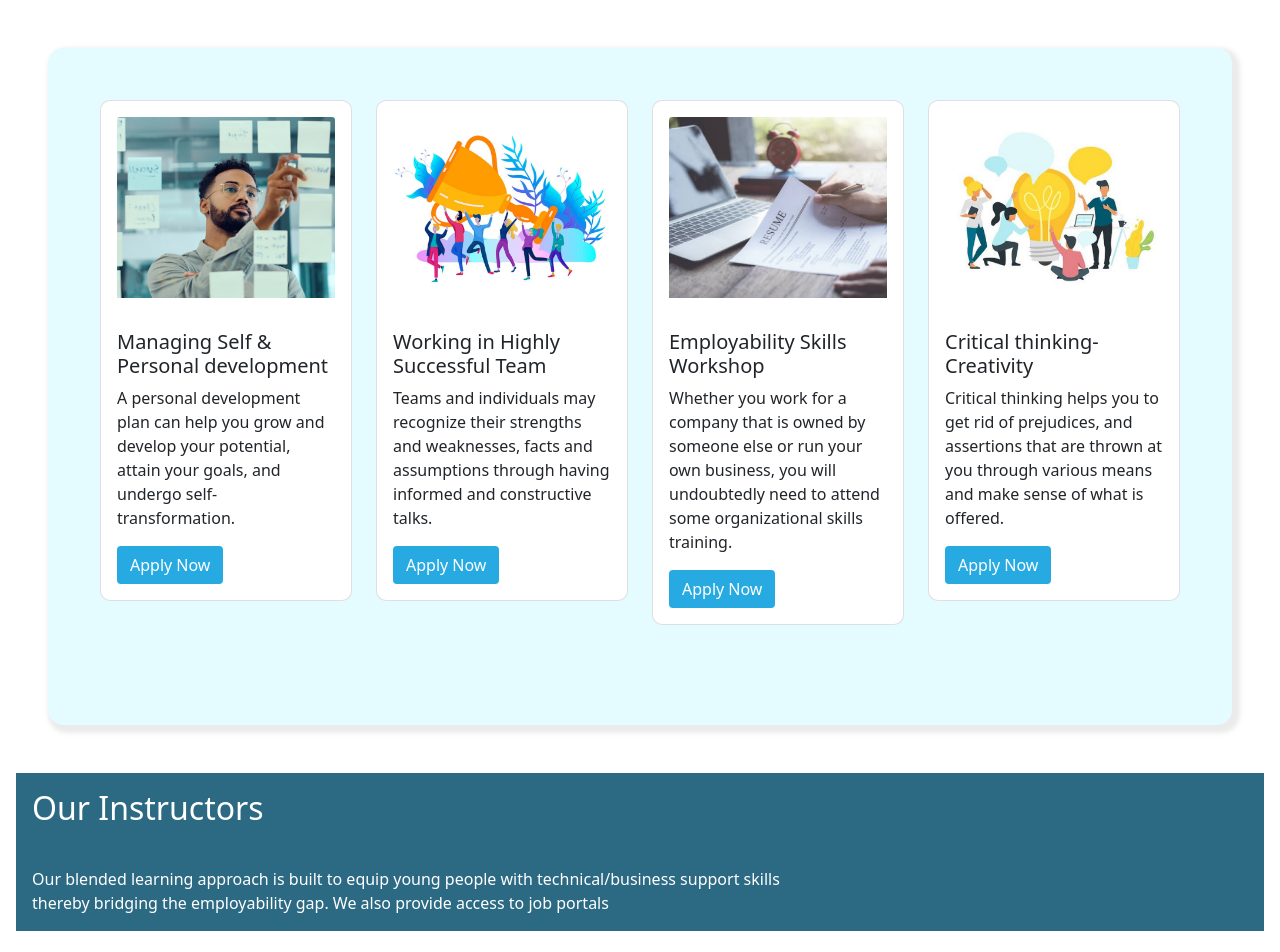
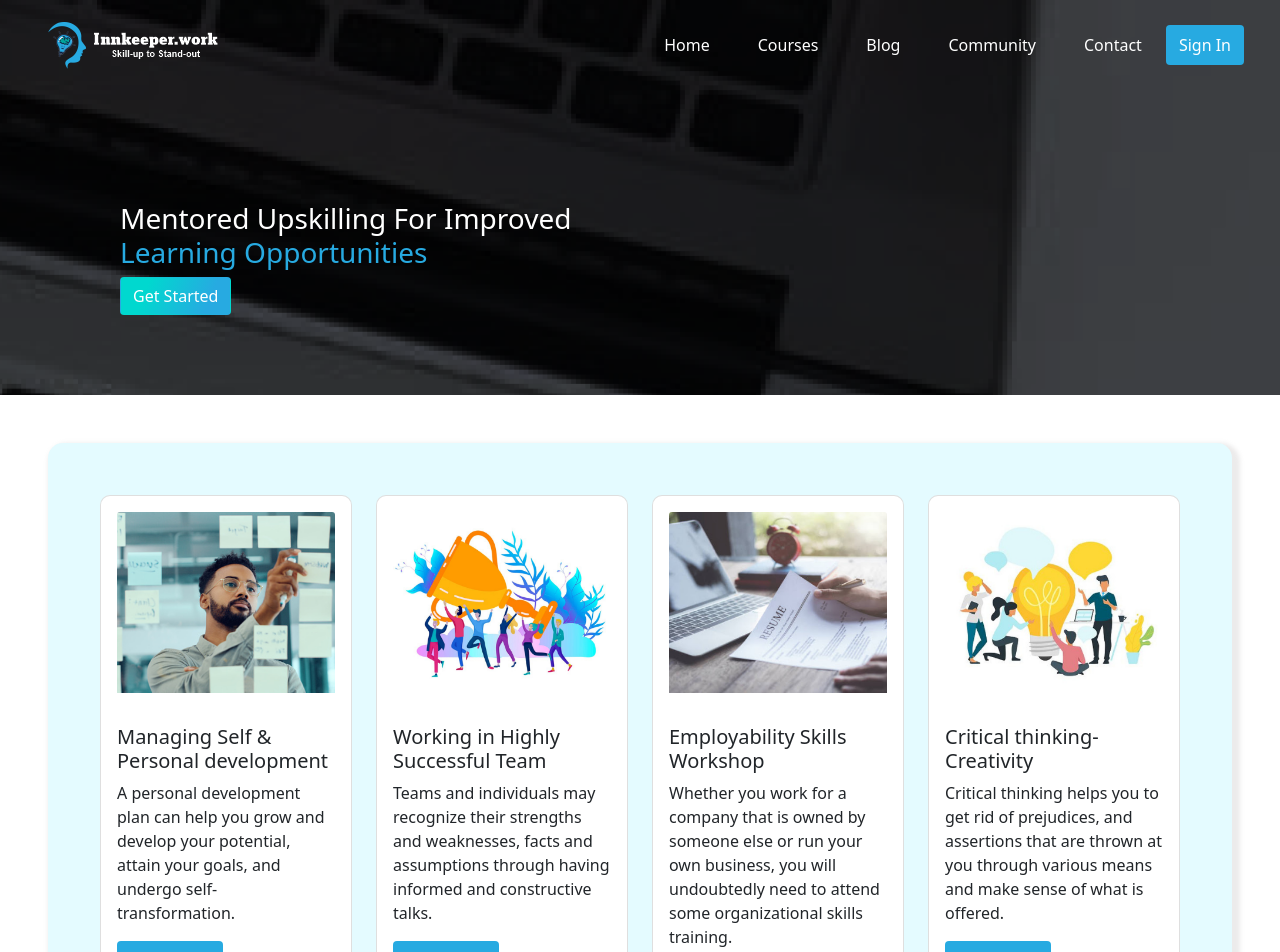
Before and after one commit to innkeeper-work/innkeeper.work_lms, a React (Create React App) app: page /employability in a window 1280 px wide. Shown: the top 952 px of the page. Built offline with nearby package versions, Linux system fonts and the light colour scheme.

Commit message:
added the navbar for employability page

```diff
--- a/src/components/Ourinstructors.js
+++ b/src/components/Ourinstructors.js
@@ -2,7 +2,7 @@ import React from "react";
 
 export const OurInstructors = () => {
   return (
-    <div className="ourInstructor m-3">
+    <div className="ourInstructor text-center m-3">
       <h2 className="p-3">Our Instructors</h2>
       <p className="p-3">
         Our blended learning approach is built to equip young people with
--- a/src/pages/Employability.js
+++ b/src/pages/Employability.js
@@ -1,5 +1,6 @@
 import React from "react";
 
+import { CoursepageHero } from "../components/Hero";
 import { CourseCards } from "../components/Card";
 import { InstructorCards } from "../components/Card";
 import empsoftskill from "../data/employability_softskills/employability_softskills.json";
@@ -8,6 +9,7 @@ import { OurInstructors } from "../components/Ourinstructors";
 const Employability = () => {
 	return (
 		<div>
+			<CoursepageHero />
 			<EmpSoftSkills />
 			<OurInstructors />
 			<Instructors />
```
